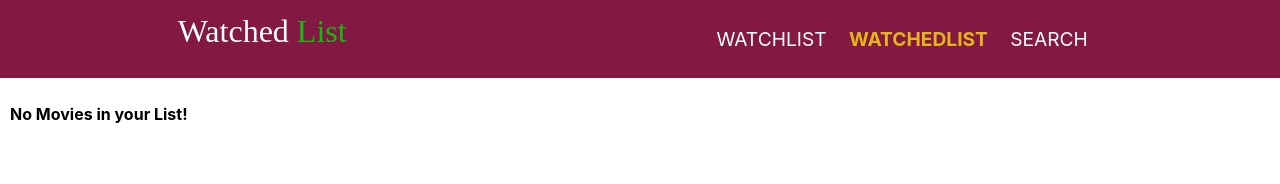
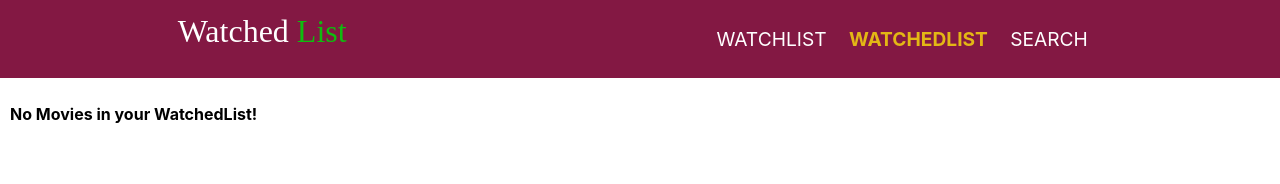
Before and after one commit to DhruvA99/MovieApp, a React (Create React App) app: page /watched in a window 1280 px wide. Shown: the top 184 px of the page. Built offline with nearby package versions, Linux system fonts and the light colour scheme; a web font is replaced by a local one.

Commit message:
style(watchlist,watchedlist): changed text when list is empty

```diff
--- a/src/Container/WatchList/WatchList.js
+++ b/src/Container/WatchList/WatchList.js
@@ -21,7 +21,9 @@ class WatchList extends Component {
     });
   };
   render() {
-    let list = <p className={classes.emptyText}> No Movies in your List!</p>;
+    let list = (
+      <p className={classes.emptyText}> No Movies in your WatchList!</p>
+    );
     if (this.props.watchList.length !== 0) {
       list = this.props.watchList.map((item) => {
         return (
--- a/src/Container/WatchedList/WatchedList.js
+++ b/src/Container/WatchedList/WatchedList.js
@@ -23,7 +23,9 @@ class WatchedList extends Component {
     });
   };
   render() {
-    let list = <p className={classes.emptyText}>No Movies in your List!</p>;
+    let list = (
+      <p className={classes.emptyText}>No Movies in your WatchedList!</p>
+    );
     if (this.props.watchedList.length !== 0) {
       list = this.props.watchedList.map((item) => {
         return (
```
